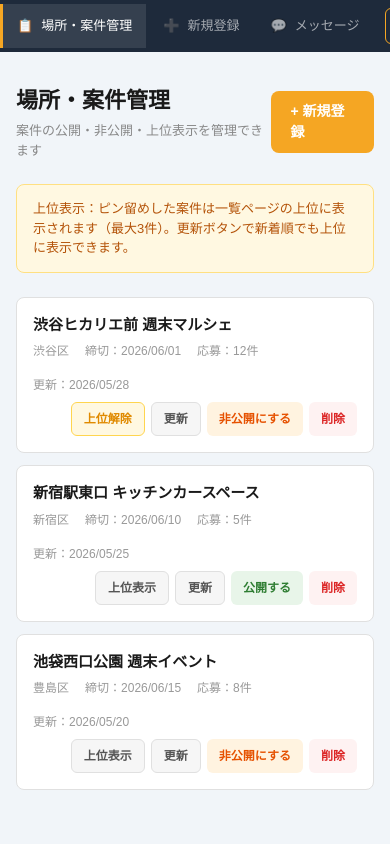
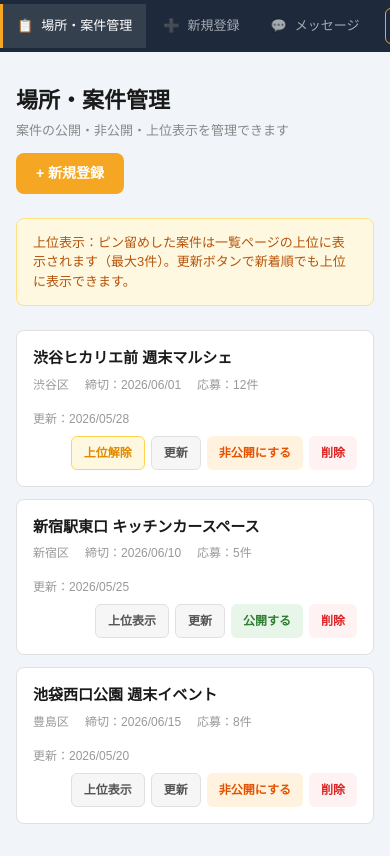
Before and after one commit to rinfuku0917/shutten-connect-navi, a Next.js app: page /dashboard/host in a window 390 px wide. Built offline with nearby package versions, Linux system fonts and the light colour scheme; no server answers.

Commit message:
mobile responsive host dashboard

```diff
--- a/app/dashboard/host/page.tsx
+++ b/app/dashboard/host/page.tsx
@@ -40,7 +40,7 @@ export default function HostDashboard() {
     <div>
       {toast && <div style={{position:'fixed',top:'20px',left:'50%',transform:'translateX(-50%)',background:'#1a1a1a',color:'#fff',padding:'12px 24px',borderRadius:'8px',zIndex:1000,fontSize:'14px',fontWeight:'600',boxShadow:'0 4px 12px rgba(0,0,0,0.3)',whiteSpace:'nowrap'}}>{toast}</div>}
       <div style={{maxWidth:'900px',margin:'0 auto',padding:'32px 16px'}}>
-        <div style={{display:'flex',alignItems:'center',justifyContent:'space-between',marginBottom:'24px'}}>
+        <div style={{display:'flex',alignItems:'center',justifyContent:'space-between',marginBottom:'24px',flexWrap:'wrap',gap:'12px'}}>
           <div>
             <h1 style={{fontSize:'22px',fontWeight:'900',color:'#1a1a1a',marginBottom:'4px'}}>場所・案件管理</h1>
             <p style={{fontSize:'13px',color:'#888'}}>案件の公開・非公開・上位表示を管理できます</p>
--- a/app/dashboard/host/places/page.tsx
+++ b/app/dashboard/host/places/page.tsx
@@ -40,7 +40,7 @@ export default function HostPlaces() {
     <div>
       {toast && <div style={{position:'fixed',top:'20px',left:'50%',transform:'translateX(-50%)',background:'#1a1a1a',color:'#fff',padding:'12px 24px',borderRadius:'8px',zIndex:1000,fontSize:'14px',fontWeight:'600',boxShadow:'0 4px 12px rgba(0,0,0,0.3)',whiteSpace:'nowrap'}}>{toast}</div>}
       <div style={{maxWidth:'900px',margin:'0 auto',padding:'32px 16px'}}>
-        <div style={{display:'flex',alignItems:'center',justifyContent:'space-between',marginBottom:'24px'}}>
+        <div style={{display:'flex',alignItems:'center',justifyContent:'space-between',marginBottom:'24px',flexWrap:'wrap',gap:'12px'}}>
           <div>
             <h1 style={{fontSize:'22px',fontWeight:'900',color:'#1a1a1a',marginBottom:'4px'}}>場所一覧管理</h1>
             <p style={{fontSize:'13px',color:'#888'}}>登録した出店場所の管理ができます</p>
--- a/app/globals.css
+++ b/app/globals.css
@@ -96,3 +96,11 @@ img { max-width: 100%; height: auto; }
 /* お店を呼びたい方へ: メリット4カードを全幅に収める */
 .space-merit-grid { max-width: 100% !important; }
 .space-merit-grid > div { min-width: 0; }
+
+
+/* host-form-mobile */
+@media (max-width: 768px) {
+  .form-grid-2 { grid-template-columns: 1fr !important; }
+  .form-grid-3 { grid-template-columns: 1fr !important; }
+  .form-grid-4 { grid-template-columns: repeat(2, 1fr) !important; }
+}
```
